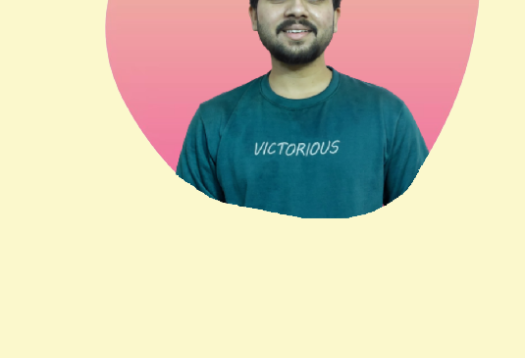
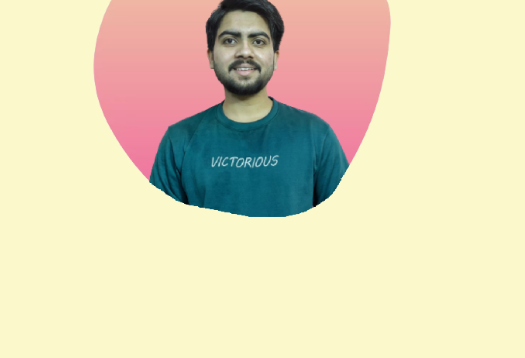
Before and after one commit to DeveHk/Portfolio-HK.github.io, a plain HTML site: page index.html in a window 390 px wide. Shown: the part 566-924 px from the top of the page, 525 px wide, since content can reach past the window. Drawn offline with Linux system fonts and the light colour scheme; a web font is replaced by a local one.

Commit message:
Update app.css

```diff
--- a/app.css
+++ b/app.css
@@ -226,4 +226,7 @@ aside {
   #q {
     width: 200px;
   }
+  .myPic img {
+    height: 400px;
+  }
 }
```
